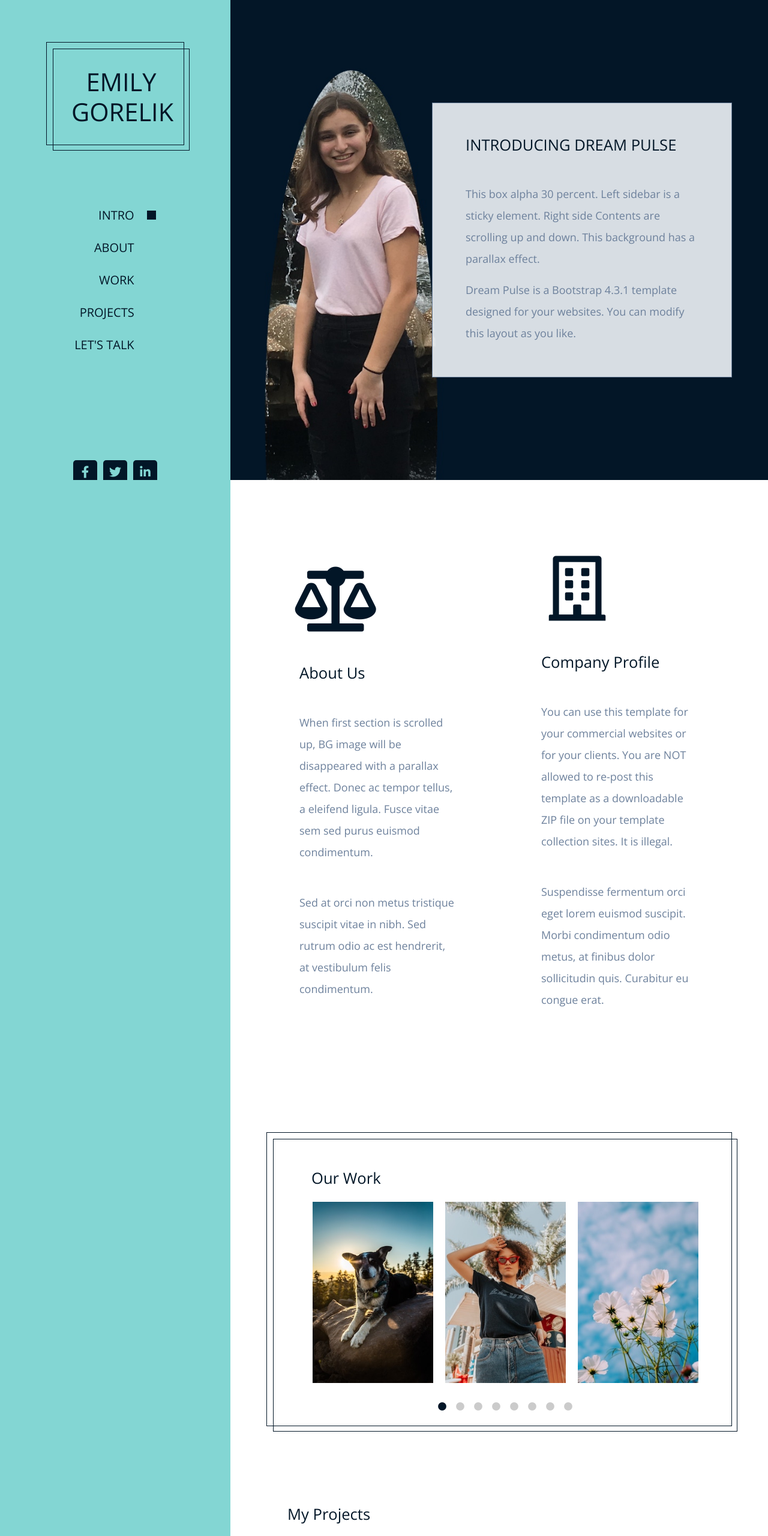
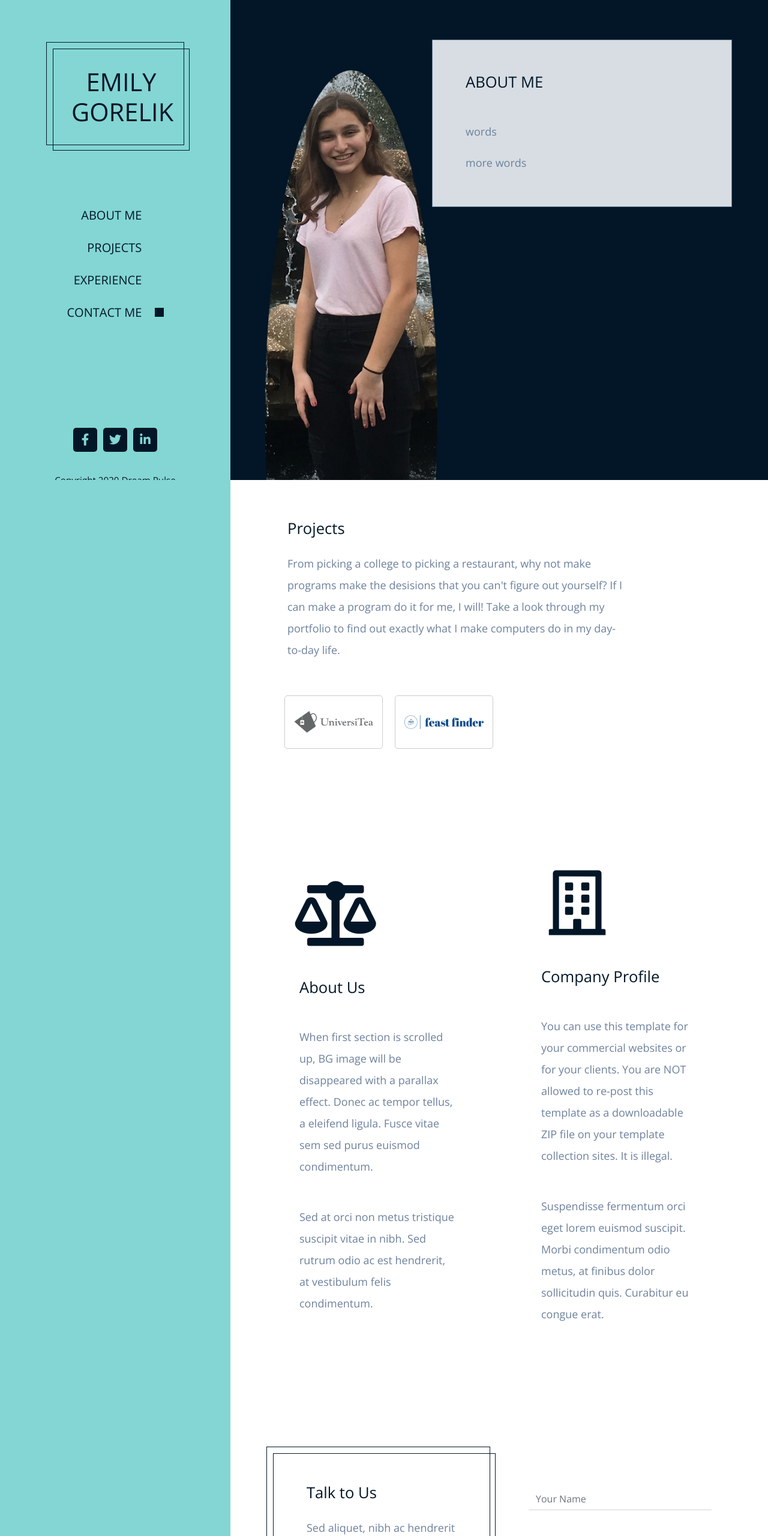
Before and after one commit to emgore1016/emilygorelik.com, a plain HTML site: page index.html in a window 1280 px wide. Shown: the top 2560 px of the page at 60% size. Drawn offline with nearby package versions, Linux system fonts and the light colour scheme.

Commit message:
change generic to my info

```diff
--- a/css/templatemo-dream-pulse.css
+++ b/css/templatemo-dream-pulse.css
@@ -8,7 +8,7 @@
   --my-gray: #6D819C;
   --my-main: #83D6D3;
   --my-main-transparent: #83d6d3cc;
-  --my-main-transparent: #83d6d3; /*----------------------------- gets rid of transparancy of top, only keep if the img is solid*/
+  --my-main-transparent: #83d6d3; /*------------------ gets rid of transparancy of top, only keep if the img is solid*/
   --my-white: #E6EBF0;
   --my-white-transparent: #e6ebf0ef;
 }
@@ -69,7 +69,7 @@
 }
 
 .parallax-window {
-  min-height: 662px;
+  height: 100vh;
   background: transparent;
 }
 
--- a/index.html
+++ b/index.html
@@ -38,20 +38,8 @@
 
           <ul id="tmMainNav" class="nav flex-column text-uppercase text-right tm-main-nav">
             <li class="nav-item">
-              <a href="#intro" class="nav-link active">
-                <span class="d-inline-block mr-3">Intro</span>
-                <span class="d-inline-block tm-white-rect"></span>
-              </a>
-            </li>
-            <li class="nav-item">
-              <a href="#about" class="nav-link">
-                <span class="d-inline-block mr-3">About</span>
-                <span class="d-inline-block tm-white-rect"></span>
-              </a>
-            </li>
-            <li class="nav-item">
-              <a href="#work" class="nav-link">
-                <span class="d-inline-block mr-3">Work</span>
+              <a href="#about-me" class="nav-link active">
+                <span class="d-inline-block mr-3">About Me</span>
                 <span class="d-inline-block tm-white-rect"></span>
               </a>
             </li>
@@ -62,8 +50,14 @@
               </a>
             </li>
             <li class="nav-item">
-              <a href="#talk" class="nav-link">
-                <span class="d-inline-block mr-3">Let's Talk</span>
+              <a href="#experience" class="nav-link">
+                <span class="d-inline-block mr-3">Experience</span>
+                <span class="d-inline-block tm-white-rect"></span>
+              </a>
+            </li>
+            <li class="nav-item">
+              <a href="#contact-me" class="nav-link">
+                <span class="d-inline-block mr-3">Contact Me</span>
                 <span class="d-inline-block tm-white-rect"></span>
               </a>
             </li>
@@ -102,17 +96,14 @@
       <main role="main" class="ml-sm-auto col-12">
         <div class="parallax-window" data-parallax="scroll" data-image-src="img/me-header.jpg">
           <div class="tm-section-wrap">
-            <section id="intro" class="tm-section">
+            <section id="about-me" class="tm-section">
               <div class="tm-bg-white-transparent tm-intro">
-                <h2 class="tm-section-title mb-5 text-uppercase tm-color-primary">Introducing Dream Pulse</h2>
+                <h2 class="tm-section-title mb-5 text-uppercase tm-color-primary">About Me</h2>
                 <p class="tm-color-gray">
-                  This box alpha 30 percent. Left sidebar is a sticky element.
-                  Right side Contents are scrolling up and down. This background has a
-                  parallax effect.
+                  words
                 </p>
                 <p class="mb-0 tm-color-gray">
-                  Dream Pulse is a Bootstrap 4.3.1 template designed for your websites. You can modify this layout as
-                  you like.
+                  more words
                 </p>
               </div>
             </section>
@@ -120,7 +111,40 @@
         </div>
 
         <div class="tm-section-wrap bg-white">
-          <section id="about" class="row tm-section">
+          <section id="projects" class="row tm-section">
+            <div class="col-12 tm-section-pad">
+              <div class="tm-flex-item-left">
+                <div class="tm-w-80">
+                  <h2 class="tm-color-primary tm-section-title mb-4">Projects</h2>
+                  <p class="mb-5">
+                    From picking a college to picking a restaurant, why not make programs make
+                    the desisions that you can't figure out yourself? If I can make a program do
+                    it for me, I will! Take a look through my portfolio to find out exactly what
+                    I make computers do in my day-to-day life.
+                  </p>
+                </div>
+
+                <div class="row tm-projects-images">
+                  <!-- universitea -->
+                  <div class="col-xl-3 col-lg-6 col-md-4 col-sm-6 tm-img-wrap">
+                    <a href="http://universitea.us-east-1.elasticbeanstalk.com/" target="_blank">
+                      <img src="img/projects/universitea.png" alt="Universitea" class="img-fluid tm-client-img" />
+                    </a>
+                  </div>
+                  <!-- TODO: feastfinder -->
+                  <div class="col-xl-3 col-lg-6 col-md-4 col-sm-6 tm-img-wrap">
+                    <a href="https://facebook.com">
+                      <img src="img/projects/feastfinder.png" alt="Feast Finder" class="img-fluid tm-client-img" />
+                    </a>
+                  </div>
+                </div>
+              </div>
+            </div>
+          </section>
+        </div>
+
+        <div class="tm-section-wrap bg-white">
+          <section id="experience" class="row tm-section">
             <div class="col-xl-6">
               <div class="tm-section-half">
                 <div><i class="fas fa-6x fa-balance-scale mb-5 tm-section-icon"></i></div>
@@ -157,136 +181,7 @@
         </div>
 
         <div class="tm-section-wrap bg-white">
-          <section id="work" class="row tm-section">
-            <div class="col-12">
-              <div class="w-100 tm-double-border-1 tm-border-gray">
-                <div class="tm-double-border-2 tm-border-gray tm-box-pad">
-                  <div class="tm-gallery-wrap">
-                    <h2 class="tm-color-primary tm-section-title mb-4 ml-2">Our Work</h2>
-                    <div class="tm-gallery">
-                      <div class="tm-gallery-item">
-                        <figure class="effect-bubba">
-                          <img src="img/gallery/01.jpg" alt="Our Work Image" class="img-fluid">
-                          <figcaption>
-                            <h2>Fresh <span>Bubba</span></h2>
-                            <p>Bubba likes to appear out of thin air.</p>
-                            <a href="img/gallery/large/01.jpg">View more</a>
-                          </figcaption>
-                        </figure>
-                      </div>
-                      <div class="tm-gallery-item">
-                        <figure class="effect-bubba">
-                          <img src="img/gallery/02.jpg" alt="Our Work Image" class="img-fluid">
-                          <figcaption>
-                            <h2>Fresh <span>Bubba</span></h2>
-                            <p>Bubba likes to appear out of thin air.</p>
-                            <a href="img/gallery/large/02.jpg">View more</a>
-                          </figcaption>
-                        </figure>
-                      </div>
-                      <div class="tm-gallery-item">
-                        <figure class="effect-bubba">
-                          <img src="img/gallery/03.jpg" alt="Our Work Image" class="img-fluid">
-                          <figcaption>
-                            <h2>Fresh <span>Bubba</span></h2>
-                            <p>Bubba likes to appear out of thin air.</p>
-                            <a href="img/gallery/large/03.jpg">View more</a>
-                          </figcaption>
-                        </figure>
-                      </div>
-                      <div class="tm-gallery-item">
-                        <figure class="effect-bubba">
-                          <img src="img/gallery/04.jpg" alt="Our Work Image" class="img-fluid">
-                          <figcaption>
-                            <h2>Fresh <span>Bubba</span></h2>
-                            <p>Bubba likes to appear out of thin air.</p>
-                            <a href="img/gallery/large/04.jpg">View more</a>
-                          </figcaption>
-                        </figure>
-                      </div>
-                      <div class="tm-gallery-item">
-                        <figure class="effect-bubba">
-                          <img src="img/gallery/05.jpg" alt="Our Work Image" class="img-fluid">
-                          <figcaption>
-                            <h2>Fresh <span>Bubba</span></h2>
-                            <p>Bubba likes to appear out of thin air.</p>
-                            <a href="img/gallery/large/05.jpg">View more</a>
-                          </figcaption>
-                        </figure>
-                      </div>
-                      <div class="tm-gallery-item">
-                        <figure class="effect-bubba">
-                          <img src="img/gallery/06.jpg" alt="Our Work Image" class="img-fluid">
-                          <figcaption>
-                            <h2>Fresh <span>Bubba</span></h2>
-                            <p>Bubba likes to appear out of thin air.</p>
-                            <a href="img/gallery/large/06.jpg">View more</a>
-                          </figcaption>
-                        </figure>
-                      </div>
-                      <div class="tm-gallery-item">
-                        <figure class="effect-bubba">
-                          <img src="img/gallery/07.jpg" alt="Our Work Image" class="img-fluid">
-                          <figcaption>
-                            <h2>Fresh <span>Bubba</span></h2>
-                            <p>Bubba likes to appear out of thin air.</p>
-                            <a href="img/gallery/large/07.jpg">View more</a>
-                          </figcaption>
-                        </figure>
-                      </div>
-                      <div class="tm-gallery-item">
-                        <figure class="effect-bubba">
-                          <img src="img/gallery/08.jpg" alt="Our Work Image" class="img-fluid">
-                          <figcaption>
-                            <h2>Fresh <span>Bubba</span></h2>
-                            <p>Bubba likes to appear out of thin air.</p>
-                            <a href="img/gallery/large/08.jpg">View more</a>
-                          </figcaption>
-                        </figure>
-                      </div>
-                    </div>
-                  </div>
-                </div>
-              </div>
-            </div>
-          </section>
-        </div>
-
-        <div class="tm-section-wrap bg-white">
-          <section id="projects" class="row tm-section">
-            <div class="col-12 tm-section-pad">
-              <div class="tm-flex-item-left">
-                <div class="tm-w-80">
-                  <h2 class="tm-color-primary tm-section-title mb-4">My Projects</h2>
-                  <p class="mb-5">
-                    From picking a college to picking a restaurant, why not make programs make
-                    the desisions that you can't figure out yourself? If I can make a program do
-                    it for me, I will! Take a look through my portfolio to find out exactly what
-                    I make computers do in my day-to-day life.
-                  </p>
-                </div>
-
-                <div class="row tm-projects-images">
-                  <!-- universitea -->
-                  <div class="col-xl-3 col-lg-6 col-md-4 col-sm-6 tm-img-wrap">
-                    <a href="http://universitea.us-east-1.elasticbeanstalk.com/" target="_blank">
-                      <img src="img/projects/universitea.png" alt="Universitea" class="img-fluid tm-client-img" />
-                    </a>
-                  </div>
-                  <!-- TODO: feastfinder -->
-                  <div class="col-xl-3 col-lg-6 col-md-4 col-sm-6 tm-img-wrap">
-                    <a href="https://facebook.com">
-                      <img src="img/projects/feastfinder.png" alt="Feast Finder" class="img-fluid tm-client-img" />
-                    </a>
-                  </div>
-                </div>
-              </div>
-            </div>
-          </section>
-        </div>
-
-        <div class="tm-section-wrap bg-white">
-          <section id="talk" class="row tm-section">
+          <section id="contact-me" class="row tm-section">
             <div class="col-xl-6 mb-5">
               <div class="tm-double-border-1 tm-border-gray">
                 <div class="tm-double-border-2 tm-border-gray tm-box-pad">
```
Also changed, not shown: img/client-1.png (deleted), img/client-2.png (deleted), img/client-3.png (deleted), img/client-4.png (deleted), img/client-5.png (deleted), img/client-6.png (deleted), img/client-7.png (deleted), img/client-8.png (deleted).
